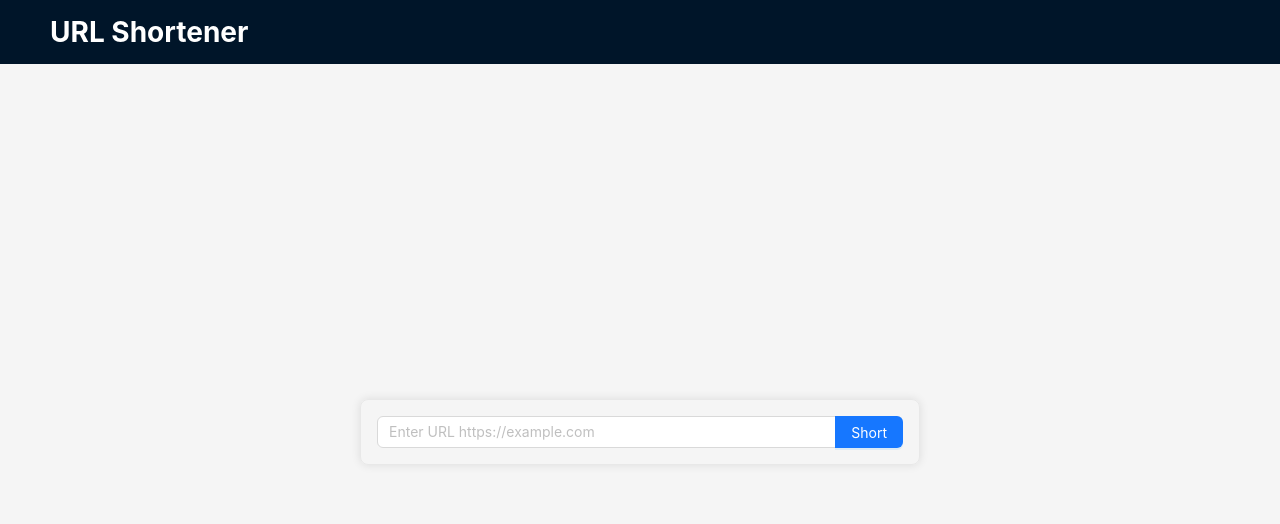
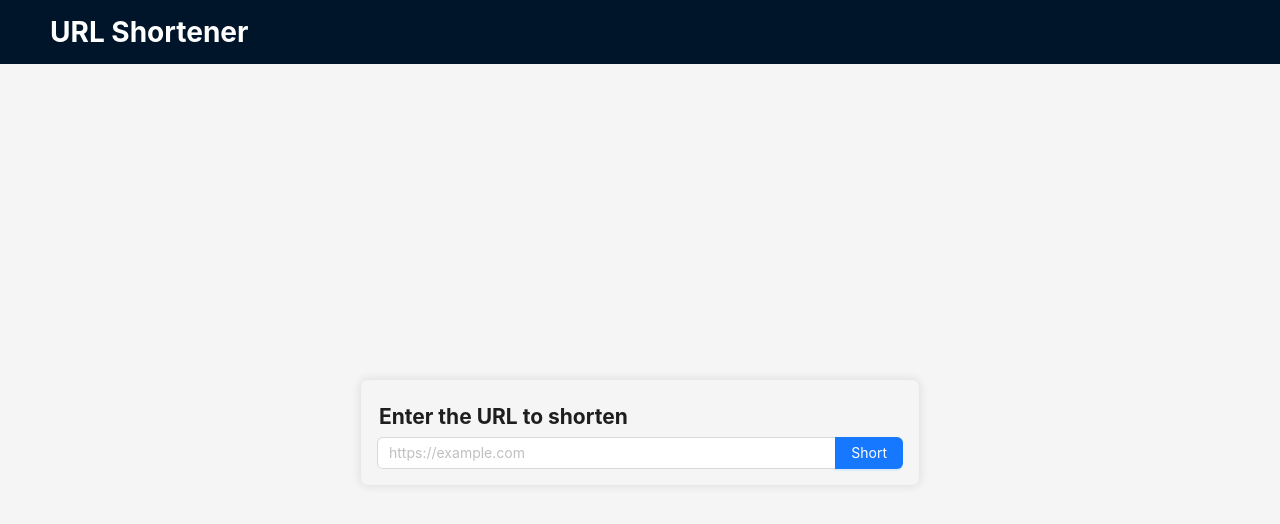
Before and after one commit to albuquerquefabio/url-shortener, a React (Vite) app in the folder apps/client/: page / in a window 1280 px wide. Shown: the top 524 px of the page. Built offline with nearby package versions, Linux system fonts and the light colour scheme.

Commit message:
Refactor shortener component layout and enhance user feedback on URL shortening

```diff
--- a/apps/client/src/shorterner/shortener.module.scss
+++ b/apps/client/src/shorterner/shortener.module.scss
@@ -21,32 +21,19 @@
   border-radius: 0.5rem;
   padding: 1rem;
   box-shadow: 0 0 10px rgba(0, 0, 0, 0.1);
+
+  h2 {
+    padding: 8px 2px;
+  }
 }
 
-.layoutStyle {
-  display: flex;
-  place-items: center;
-  height: auto;
-  width: 100vw;
-}
-
-.cardStyle {
-  min-width: 300px;
-  width: 100%;
-  max-width: 1200px;
-  margin: auto;
-  display: flex;
-  flex-direction: column;
-  gap: 1rem;
-}
-
-.spaceStyle {
-  width: 100%;
-  display: flex;
+span.successText {
+  font-size: 0.8rem;
+  color: #666;
+  padding: 2px;
 }
 
 .resultContainer {
-  margin-top: 16px;
   padding: 8px;
   background-color: #f6f8fa;
   border: 1px solid #d9d9d9;
--- a/apps/client/src/shorterner/shortener.tsx
+++ b/apps/client/src/shorterner/shortener.tsx
@@ -35,23 +35,35 @@ export function Shortener() {
     message.success('Shortened URL copied to clipboard!');
   };
 
+  const handleSubmit = (e: React.FormEvent) => {
+    e.preventDefault();
+    handleShorten();
+  };
+
   return (
     <div className={styles.centerContainer}>
       <div className={styles.card}>
+        <form onSubmit={handleSubmit}>
+          <h2>Enter the URL to shorten</h2>
           <Space.Compact style={{ width: '100%' }}>
             <Input
               inputMode="url"
-            placeholder="Enter URL https://example.com"
+              placeholder="https://example.com"
               value={url}
               onChange={(e) => setUrl(e.target.value)}
               style={{ width: '100%' }}
-            disabled={loading} // Disable input while loading
+              disabled={loading}
             />
-          <Button type="primary" onClick={handleShorten} loading={loading}>
+            <Button type="primary" htmlType="submit" loading={loading}>
               Short
             </Button>
           </Space.Compact>
+        </form>
         {shortUrl && (
+          <>
+            <span className={styles.successText}>
+              Success! Here's your short URL:
+            </span>
             <div className={styles.resultContainer}>
               <a
                 href={`${env.app.url}/${shortUrl}`}
@@ -69,6 +81,7 @@ export function Shortener() {
                 Copy
               </Button>
             </div>
+          </>
         )}
       </div>
     </div>
```
Lines whose indentation alone changed are shown as unchanged.
